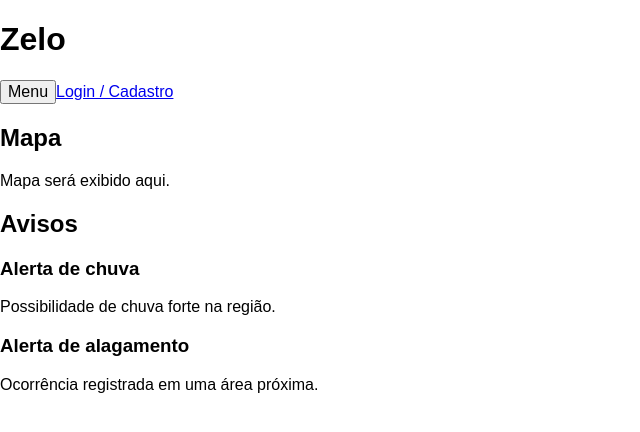
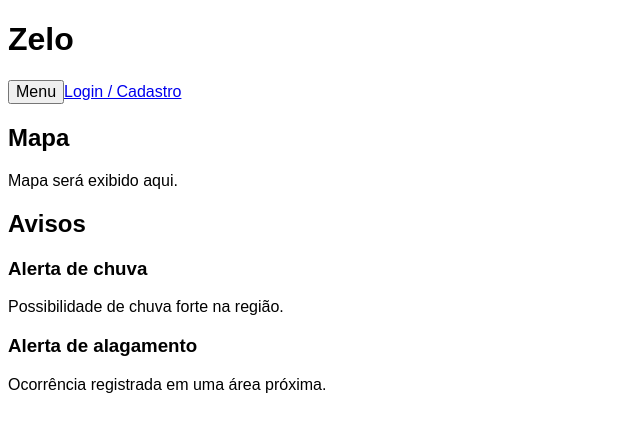
Before and after one commit to Projeto-Final-praTI/ProjetoFinal-praTI, a React app in the folder frontend/: page / in a window 1280 px wide. Shown: the top 432 px of the page, without its empty margins (0-640 px from the left). Built offline with nearby package versions, Linux system fonts and the light colour scheme; the HTML template or start-up script is replaced by a standard one.

Commit message:
testando commit

```diff
--- a/frontend/src/index.css
+++ b/frontend/src/index.css
@@ -3,7 +3,7 @@
 }
 
 body {
-  margin: 0;
+  margin: 1;
   font-family: Arial, Helvetica, sans-serif;
 }
 
```
